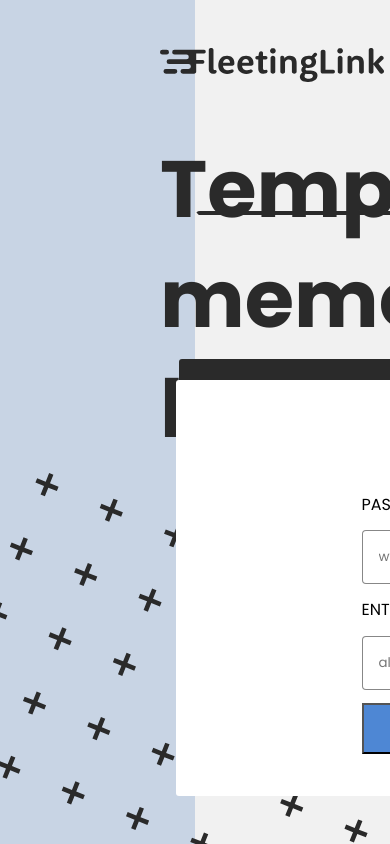
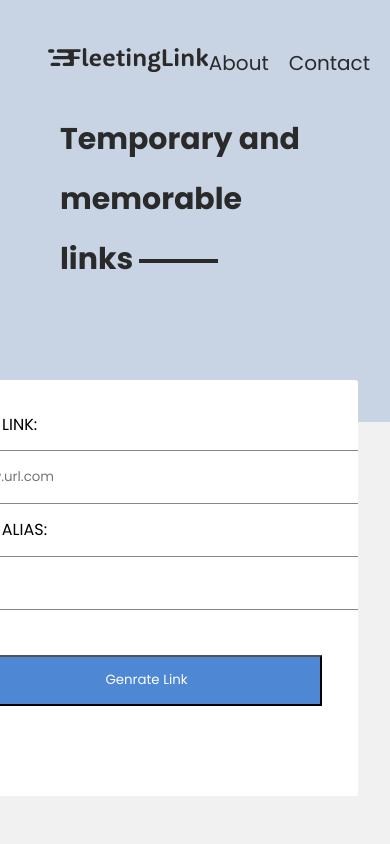
Before and after one commit to aptracky/FleetingLink-Server, a React (Create React App) app in the folder client/client/: page / in a window 390 px wide. Shown: the top 844 px of the page. Built offline with nearby package versions, Linux system fonts and the light colour scheme.

Commit message:
deployment chnages

```diff
--- a/client/client/package.json
+++ b/client/client/package.json
@@ -1,5 +1,8 @@
 {
+  "short_name": "FleetingLink",
   "name": "client",
+  "homepage": "http://fleetinglink.com",
+  "description": "Fleeting is for the Boys!",
   "version": "0.1.0",
   "private": true,
   "dependencies": {
--- a/client/client/public/index.html
+++ b/client/client/public/index.html
@@ -6,8 +6,8 @@
     <meta name="viewport" content="width=device-width, initial-scale=1.0" />
     <meta name="theme-color" content="#000000" />
     <meta
-      name="description"
-      content="Get your Fleeting Links here!"
+      name="apple-mobile-web-app-title"
+      content="FleetingLink"
     />
     <link rel="apple-touch-icon" href="%PUBLIC_URL%/logo192.png" />
     <link rel="manifest" href="%PUBLIC_URL%/manifest.json" />
--- a/client/client/src/components/create.js
+++ b/client/client/src/components/create.js
@@ -1,67 +1,71 @@
-import * as React from 'react';
-import styles from '../components/create.module.css';
-import axios from 'axios';
-import logo from '../Logo.svg';
-
+import * as React from "react";
+import styles from "../components/create.module.css";
+import axios from "axios";
+import logo from "../Logo.svg";
 
 const api = axios.create({
-    baseURL: 'http://localhost:5000/api/url/shorten'
-})
+    baseURL: "http://localhost:5000/api/url/shorten",
+});
 
 class Create extends React.Component {
     constructor(props) {
-        super(props)
+        super(props);
         this.state = {
-            longUrl: '',
-            shortUrl: '',
-            urlCode: '',
+            longUrl: "",
+            shortUrl: "",
+            urlCode: "",
             err: false,
-            errMessage: ''
+            errMessage: "",
         };
 
         this.handleChange = this.handleChange.bind(this);
         this.handleSubmit = this.handleSubmit.bind(this);
     }
 
-    handleChange = event =>{
+    handleChange = (event) => {
         const target = event.target;
         const longUrl = target.longUrl;
         const urlCode = target.urlCode;
 
         this.setState({
             longUrl: longUrl,
-            urlCode: urlCode
+            urlCode: urlCode,
         });
-    }
+    };
 
     /* This is where the magic happens
      */
-    handleSubmit = async event => {
+    handleSubmit = async (event) => {
         event.preventDefault();
         const data = new FormData(event.currentTarget);
-        await api.post('/', { longUrl: data.get('longUrl'), urlCode: data.get('urlCode') })
-        .then(res=>{
-            if(res.data.shortUrl == null) {
-                this.setState({ shortUrl: 'Error' })
-                console.log(this.state.shortUrl)
+        await api
+            .post("/", {
+                longUrl: data.get("longUrl"),
+                urlCode: data.get("urlCode"),
+            })
+            .then((res) => {
+                if (res.data.shortUrl == null) {
+                    this.setState({ shortUrl: "Error" });
+                    console.log(this.state.shortUrl);
+                } else {
+                    this.setState({ shortUrl: res.data.shortUrl });
+                    console.log(this.state.shortUrl);
                 }
-            else {
-                this.setState({ shortUrl: res.data.shortUrl })
-                console.log(this.state.shortUrl)
-            }
-            this.setState.longUrl = '';
+                this.setState.longUrl = "";
             })
-        .catch(error => {
+            .catch((error) => {
                 console.error(error);
                 this.setState({ err: true });
                 this.setState({ errorMessage: error.message });
             });
-    }
+    };
 
     render() {
         return (
             <div className={styles.container}>
-                <a href="https://fleetinglinks.com/"><img className={styles.logo} src={logo} alt="Logo"></img></a>
+                <a href="http://fleetinglink.com/">
+                    <img className={styles.logo} src={logo} alt="Logo"></img>
+                </a>
                 <div className={styles.navigation}>
                     <ul>
                         <li>Usage</li>
@@ -77,16 +81,32 @@ class Create extends React.Component {
                         <div className={styles.formGroup}>
                             <label>
                                 PASTE LINK:
-                                <input name="longUrl" type="text" value={this.state.longUrl} onChange={this.handleChange} placeholder="www.url.com" />
+                                <input
+                                    name="longUrl"
+                                    type="text"
+                                    value={this.state.longUrl}
+                                    onChange={this.handleChange}
+                                    placeholder="www.url.com"
+                                />
                             </label>
                             <br />
                             <label>
                                 ENTER ALIAS:
-                                <input name="urlCode" type="text" value={this.state.urlCode} onChange={this.handleChange} placeholder="alias"/>
+                                <input
+                                    name="urlCode"
+                                    type="text"
+                                    value={this.state.urlCode}
+                                    onChange={this.handleChange}
+                                    placeholder="alias"
+                                />
                             </label>
                             <br />
-                            <input className={styles.submit} type="submit" value="Submit" />
                         </div>
+                        <input
+                            className={styles.submit}
+                            type="submit"
+                            value="Genrate Link"
+                        />
                     </form>
                 </div>
                 <div className={styles.backgroundTexture} />
--- a/client/client/src/components/create.module.css
+++ b/client/client/src/components/create.module.css
@@ -1,10 +1,13 @@
+/* Imports */
 @import url('https://fonts.googleapis.com/css?family=Poppins|Poppins:bold');
 
+/* Container */
 .container {
     text-align: center;
     margin: 0;
 }
 
+/* Card */
 .card {
     position: absolute;
     top: 45%;
@@ -15,10 +18,14 @@
     border-radius: 3px;
     opacity: 1;
     z-index: 10;
-    padding: 0em 1em 6em 1em;
+    padding-top: 2em;
+    padding-bottom: 2em;
+    padding-right: 1em;
+    padding-left: 1em;
     align-items: center;
 }
 
+/* Card Behind */
 .cardBehind {
     position: absolute;
     top: 42.5%;
@@ -30,22 +37,27 @@
     opacity: 1;
 }
 
+/* Form */
 .formGroup {
     text-align: left;
-    width: 300px;
-    margin: 7em auto;
+    width: 500px;
+    margin: 2em auto;
 }
 
 /* Submit Button */
 .submit {
-    width: 100%;
+    margin: auto;
+    display: block;
+    width: 90%;
     font-family: Poppins;
     background: #4E87D4;
+    color: #FFFFFF;
     padding: 1em;
+    transition: .3s ease-in-out 0s;
 }
 
 .submit:hover {
-    transform: scale(1.2);
+    transform: scale(1.1);
 }
 
 /* Primary Text */
@@ -78,6 +90,58 @@
     margin-left: 10em;
     margin-top: 3em;
     box-sizing: border-box;
+}
+
+/* Navigation */
+.navigation {
+    justify-content: space-between;
+    align-items: center;
+    margin-top: 2em;
+}
+
+.navigation ul{
+    display: flex;
+    float: right;
+    list-style-type: none;
+}
+
+.navigation ul li {
+    color: #2A2A2A;
+    padding-right: 1em;
+    font: normal normal normal 20px/30px Poppins;
+}
+
+.navigation ul li a{
+    text-decoration: none;
+    color: #2A2A2A;
+}
+
+/* Backgroud Texture */
+.backgroundTexture {
+    position: absolute;
+    top: 35em;
+    left: -20em;
+    width: 143em;
+    height: 80.2em;
+    transform: matrix(0.98, 0.15, -0.15, 0.98, 0, 0);
+    background: transparent url('../PlusPattern.svg') 0% 0% no-repeat padding-box;
+    opacity: 1;
+    z-index: 1;
+}
+
+/* Border Box */
+.borderBox {
+    position: absolute;
+    top: 30%;
+    left: 49.9%;
+    width: 38em;
+    height: 20em;
+    display: inline-block;
+    border: 5px solid #2A2A2A;
+    padding: 1em;
+    z-index: 9;
+    border-color: #2A2A2A #2A2A2A #2A2A2A transparent;
+    border-radius: 0.3em;
 }
 
 html, body {
@@ -115,52 +179,101 @@ input[type=text]:focus {
     border: .1em solid #555;
 }
 
-/* Navigation */
-.navigation {
-    justify-content: space-between;
-    align-items: center;
-    margin-top: 2em;
+
+@media only screen and (max-width: 1590px) {
+    .text {
+        width: 8em;
+        height: auto;
+        margin-left: 2em;
+        margin-top: 0.5em;
+        font: normal normal bold 50px/80px Poppins;
+        text-align: left;
+        letter-spacing: 0px;
+        color: #2A2A2A;
+        opacity: 1;
     }
 
-.navigation ul{
-    display: flex;
-    float: right;
-    list-style-type: none;
+    .text::after {
+        content: '';
+        display: inline-block;
+        border: 4px solid #2A2A2A;
+        margin-left: .2em;
+        margin-bottom: .2em;
+        width: 2.5em;
     }
 
-.navigation ul li {
-    color: #2A2A2A;
-    padding-right: 1em;
-    font: normal normal normal 20px/30px Poppins;
+    .logo {
+        width: 14em;
+        height: auto;
+        float: left;
+        margin-left: 6.2em;
+        margin-top: 3em;
+        box-sizing: border-box;
+    }
 }
 
-.navigation ul li a{
-    text-decoration: none;
+@media only screen and (max-width: 600px) {
+
+    .card {
+        width: 100%;
+        height: 20em;
+        background: #FFFFFF 0% 0% no-repeat padding-box;
+        border-radius: 3px;
+        opacity: 1;
+        z-index: 10;
+        padding: 0em 1em 6em 1em;
+        margin-left: -15em;
+    }
+
+    .cardBehind {
+        opacity: 0;
+    }
+
+    .text {
+        width: 8em;
+        height: auto;
+        margin-left: 2em;
+        margin-top: 0.5em;
+        font: normal normal bold 30px/60px Poppins;
+        text-align: left;
+        letter-spacing: 0px;
         color: #2A2A2A;
+        opacity: 1;
+    }
+
+    .text::after {
+        content: '';
+        display: inline-block;
+        border: 2px solid #2A2A2A;
+        margin-left: .2em;
+        margin-bottom: .2em;
+        width: 2.5em;
+    }
+
+    .logo {
+        width: 10em;
+        height: auto;
+        float: left;
+        margin-left: 3em;
+        margin-top: 3em;
+        box-sizing: border-box;
     }
 
     .backgroundTexture {
-    position: absolute;
-    top: 35em;
-    left: -20em;
-    width: 143em;
-    height: 80.2em;
-    transform: matrix(0.98, 0.15, -0.15, 0.98, 0, 0);
-    background: transparent url('../PlusPattern.svg') 0% 0% no-repeat padding-box;
-    opacity: 1;
-    z-index: 1;
+        opacity: 0;
     }
 
     .borderBox {
-    position: absolute;
-    top: 25%;
-    left: 49.9%;
-    width: 45em;
-    height: 20em;
-    display: inline-block;
-    border: 4px solid #2A2A2A;
-    padding: 1em;
-    z-index: 9;
-    border-color: #2A2A2A #2A2A2A #2A2A2A transparent;
-    border-radius: 0.3em;
+        opacity: 0;
     }
+
+    body {
+        font-family: Poppins;
+        background: linear-gradient(#C8D4E4 50%, #F1F1F1 50%) no-repeat fixed;
+        width: 100vw;
+        height: 100vh;
+        margin: 0;
+        overflow: hidden;
+        -webkit-overflow-scrolling: hidden;
+    }
+}
```
Also changed, not shown: 2 other files (tests, documents, lock files or other folders). Lines whose indentation alone changed are shown as unchanged.
